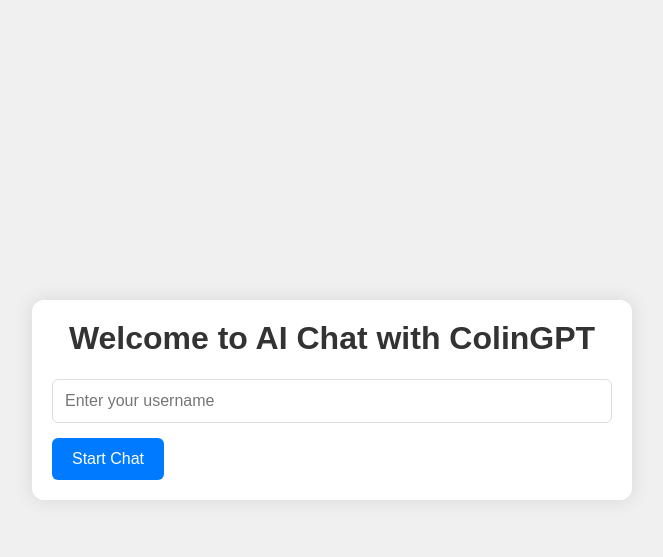
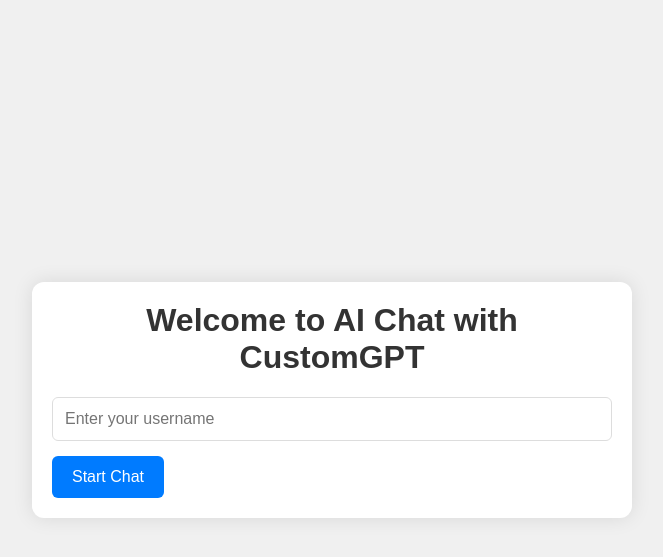
Before and after one commit to colin78/AIChatBuddy, a Flask app: page / in a window 1280 px wide. Shown: the top 557 px of the page, without its empty margins (308-971 px from the left). Run offline with Flask 3, Linux system fonts and the light colour scheme.

Commit message:
Renamed ColinGPT to CustomGPT

```diff
--- a/static/js/app.js
+++ b/static/js/app.js
@@ -78,7 +78,7 @@ function displayMessage(message) {
     const messageElement = document.createElement('div');
     messageElement.classList.add('message');
     messageElement.classList.add(message.is_ai ? 'ai-message' : 'user-message');
-    messageElement.textContent = `${message.is_ai ? 'ColinGPT' : username}: ${message.content}`;
+    messageElement.textContent = `${message.is_ai ? 'CustomGPT' : username}: ${message.content}`;
     chatMessages.appendChild(messageElement);
 }
 
--- a/templates/index.html
+++ b/templates/index.html
@@ -9,14 +9,14 @@
 <body>
     <div id="app">
         <div id="login-container">
-            <h1>Welcome to AI Chat with ColinGPT</h1>
+            <h1>Welcome to AI Chat with CustomGPT</h1>
             <input type="text" id="username-input" placeholder="Enter your username">
             <button id="login-button">Start Chat</button>
         </div>
         <div id="chat-container" style="display: none;">
-            <div id="chat-header">
-                <h2>Chat with ColinGPT</h2>
-            </div>
+            <!-- <div id="chat-header">
+                <h2>Chat with CustomGPT</h2>
+            </div> -->
             <div id="chat-wrapper">
                 <div id="chat-messages"></div>
             </div>
@@ -28,7 +28,7 @@
                 <button id="send-button">Send</button>
             </div>
             <button id="clear-chat-button">Clear Chat History</button>
-            <div id="powered-by" class="powered-by">Powered by OpenAI GPT-3 and Flask</div>
+            <div id="powered-by" class="powered-by">Powered by OpenAI GPT-4 and Flask</div>
             <div id="advanced-settings-container">
                 <button id="advanced-settings-button">Advanced Settings</button>
                 <div id="advanced-settings-content" style="display: none;">
```
